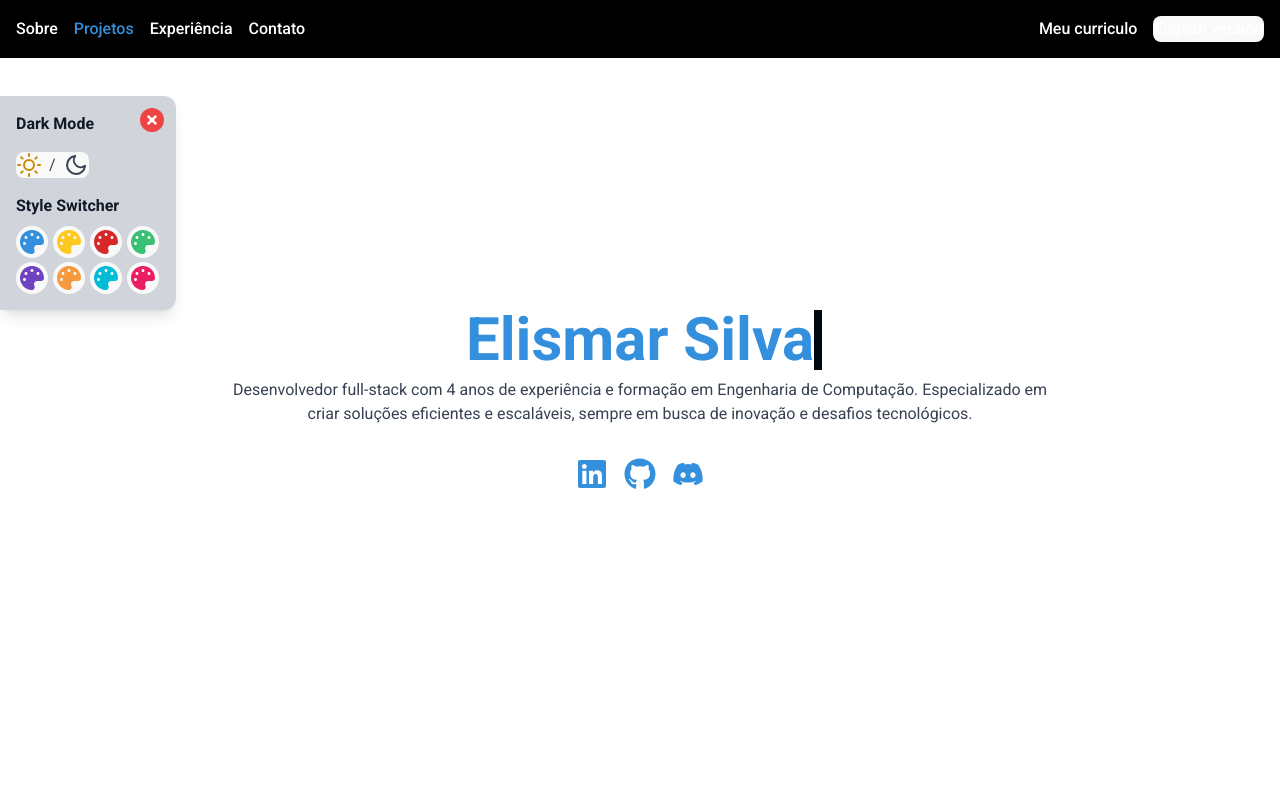
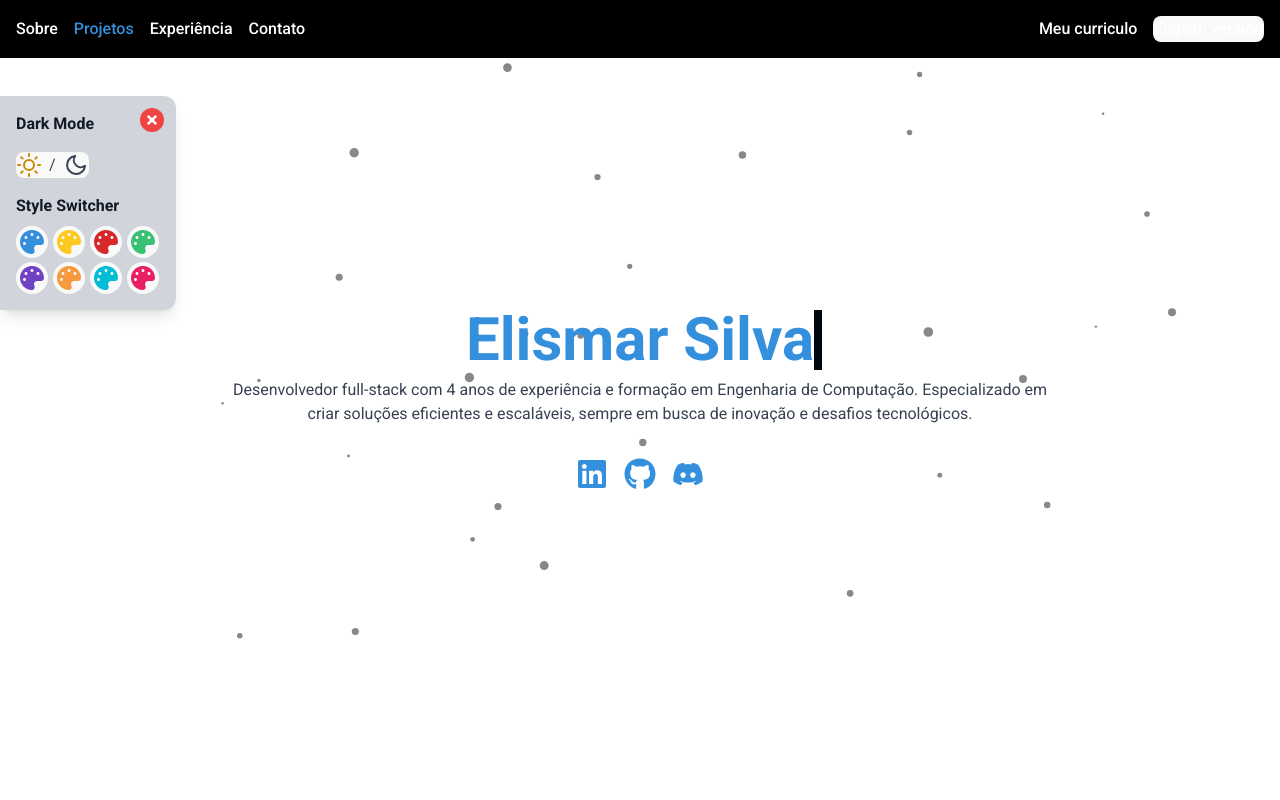
Before and after one commit to Elismar13/meu-portfolio, a React (Vite) app: page / in a window 1280 px wide. Shown: the top 800 px of the page. Built offline with nearby package versions, Linux system fonts and the light colour scheme.

Commit message:
feat: add particles background effect using tsparticles

```diff
--- a/package.json
+++ b/package.json
@@ -10,6 +10,9 @@
     "preview": "vite preview"
   },
   "dependencies": {
+    "@tsparticles/basic": "^3.5.0",
+    "@tsparticles/engine": "^3.5.0",
+    "@tsparticles/react": "^3.0.0",
     "i18next": "^23.15.1",
     "react": "^18.3.1",
     "react-dom": "^18.3.1",
--- a/src/components/Me.tsx
+++ b/src/components/Me.tsx
@@ -3,14 +3,19 @@
 import { COLORS } from '../constants/colors';
 import { useTranslation } from 'react-i18next';
 import { FaDiscord, FaGithub, FaLinkedin } from 'react-icons/fa';
+import ParticlesBackground from './ParticlesBackground';
 
 const Me: React.FC = () => {
   const { color } = useContext(ThemeContext) || { color: COLORS.CUSTOM_BLUE };
   const { t } = useTranslation();
 
   return (
-    <section id="me" className="w-screen">
-      <div className="flex flex-col h-screen p-8 text-center items-center justify-center max-w-4xl mx-auto">
+    <section id="me" className="relative w-screen h-screen">
+      <div className="absolute inset-0">
+        <ParticlesBackground />
+      </div>
+
+      <div className="relative flex flex-col h-full p-8 text-center items-center justify-center max-w-4xl mx-auto z-10">
         <h1 className="text-6xl font-bold relative w-[max-content]
           before:absolute before:inset-0 before:animate-typewriter
           before:bg-white
@@ -38,7 +43,6 @@
         </div>
       </div>
     </section>
-
   );
 };
 
--- /dev/null
+++ b/src/components/ParticlesBackground.tsx
@@ -0,0 +1,110 @@
+import { useEffect, useState } from "react";
+import Particles, { initParticlesEngine } from "@tsparticles/react";
+import { type Container, type ISourceOptions, MoveDirection, OutMode } from "@tsparticles/engine";
+import { loadBasic } from "@tsparticles/basic";
+
+const ParticlesBackground = () => {
+  const [init, setInit] = useState(false);
+
+  useEffect(() => {
+    initParticlesEngine(async (engine) => {
+      await loadBasic(engine);
+    }).then(() => {
+      setInit(true);
+    });
+  }, []);
+
+  const particlesLoaded = async (container?: Container): Promise<void> => {
+    console.log(container);
+  };
+
+  const options: ISourceOptions = {
+    fullScreen: {
+      enable: false,
+    },
+    background: {
+      color: {
+        value: "transparent",
+      },
+    },
+    fpsLimit: 120,
+    interactivity: {
+      events: {
+        onClick: {
+          enable: true,
+          mode: "push",
+        },
+        onHover: {
+          enable: true,
+          mode: "repulse",
+        },
+      },
+      modes: {
+        push: {
+          quantity: 4,
+        },
+        repulse: {
+          distance: 200,
+          duration: 0.4,
+        },
+      },
+    },
+    particles: {
+      color: {
+        value: "#111111",
+      },
+      links: {
+        color: "#111111",
+        distance: 150,
+        enable: true,
+        opacity: 0.5,
+        width: 1,
+      },
+      move: {
+        direction: MoveDirection.none,
+        enable: true,
+        outModes: {
+          default: OutMode.out,
+        },
+        random: false,
+        speed: 6,
+        straight: false,
+      },
+      number: {
+        density: {
+          enable: true,
+        },
+        value: 80,
+      },
+      opacity: {
+        value: 0.5,
+      },
+      shape: {
+        type: "circle",
+      },
+      size: {
+        value: { min: 1, max: 5 },
+      },
+      zIndex: {
+        value: -100,
+      },
+    },
+    detectRetina: true,
+  };
+
+  if (init) {
+    return (
+      <div  className="absolute top-0 left-0 w-full h-full z-[-1] 100vh">
+        <Particles
+          id="tsparticles"
+          particlesLoaded={particlesLoaded}
+          options={options}
+        />
+      </div>
+    );
+  }
+
+  return null;
+};
+
+export default ParticlesBackground;
```
Also changed, not shown: 1 other file (tests, documents, lock files or other folders).
